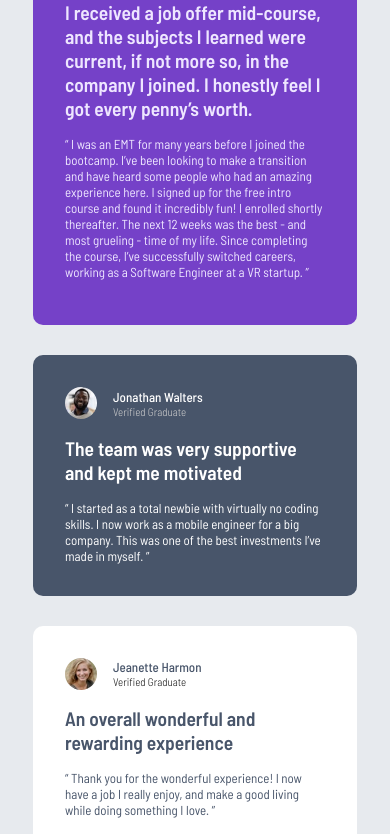
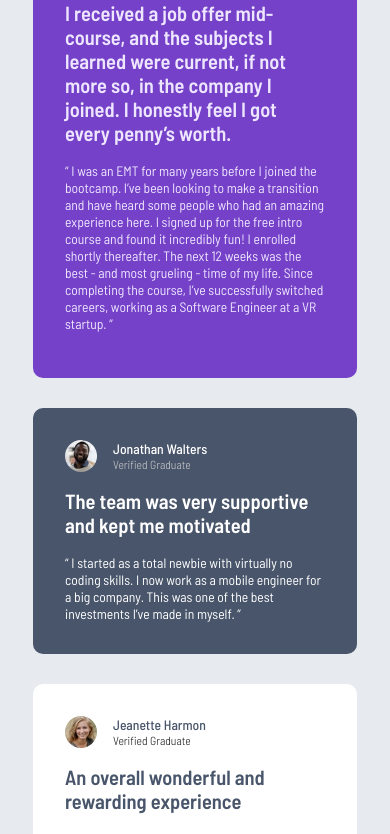
Before and after one commit to Emiliano-DM/testimonials-grid-section, a plain HTML site: page index.html in a window 390 px wide. Shown: the part 122-956 px from the top of the page. Drawn offline with Linux system fonts and the light colour scheme.

Commit message:
Add fluid typography to mobile version

```diff
--- a/style.css
+++ b/style.css
@@ -10,7 +10,7 @@ main {
   display: flex;
   flex-direction: column;
   gap: 30px;
-  font-size: 13px;
+  font-size: clamp(11px, 3.5vw, 14px);
   font-family: "Barlow Semi Condensed";
 }
 
@@ -38,11 +38,11 @@ article header h1, article header h2 {
 
 article header h1 {
   font-weight: 500;
-  font-size: 13px;
+  font-size: clamp(11px, 3.5vw, 14px);
 }
 
 article header h2 {
-  font-size: 11px;
+  font-size: clamp(9px, 3vw, 14px);
   font-weight: 300;
 }
 
```
